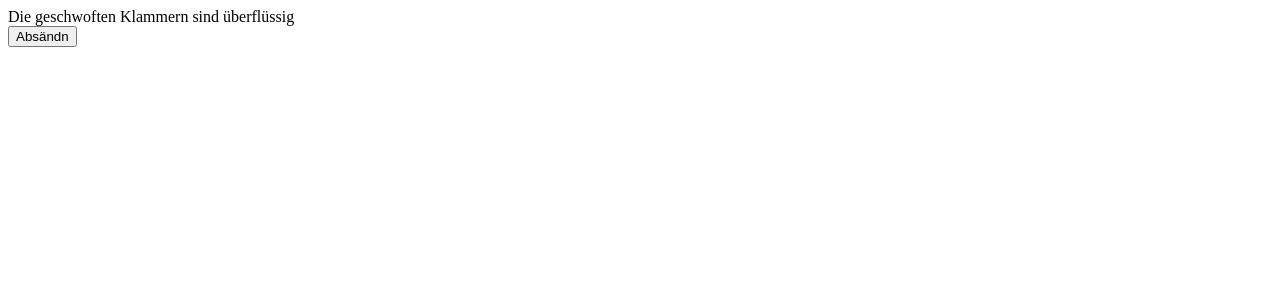
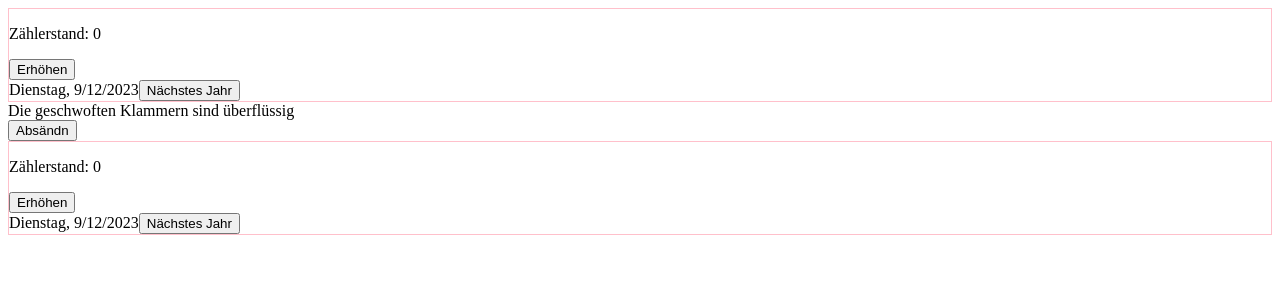
Before and after one commit to SuoraGmbH/react-workshop-2023-09-su, a React (Create React App) app: page / in a window 1280 px wide. Shown: the top 300 px of the page. Built offline with nearby package versions, Linux system fonts and the light colour scheme.

Commit message:
Counter & DateCounta

```diff
--- a/src/App.tsx
+++ b/src/App.tsx
@@ -1,19 +1,22 @@
 import TimeEntryView from "./components/TimeEntryView";
 import TimeEntryForm from "./components/TimeEntryForm";
+import Counter from "./components/Counter";
+import DateCounta from "./components/DateCounta";
 
 function App() {
   return (
     <div>
+      <Counter />
       <TimeEntryView
         timeEntry={{
           id: "dsadas",
           comment: "Die geschwoften Klammern sind überflüssig",
           start: new Date(),
           end: new Date(),
-          key: "",
         }}
       />
       <TimeEntryForm />
+      <Counter />
     </div>
   );
 }
--- /dev/null
+++ b/src/components/Counter.tsx
@@ -0,0 +1,23 @@
+import { useState } from "react";
+import DateCounta from "./DateCounta";
+
+const Counter = () => {
+  const [count, setCount] = useState(0);
+
+  return (
+    <div style={{ border: "1px solid pink" }}>
+      <p>Zählerstand: {count}</p>
+      <button
+        onClick={() => {
+          setCount(() => count + 1);
+        }}
+      >
+        Erhöhen
+      </button>
+
+      <DateCounta />
+    </div>
+  );
+};
+
+export default Counter;
--- /dev/null
+++ b/src/components/DateCounta.tsx
@@ -0,0 +1,38 @@
+import React, { useState } from "react";
+const getWeekDay = (date: Date) => {
+  const days = [
+    "Sonntag",
+    "Montag",
+    "Dienstag",
+    "Mittwoch",
+    "Donnerstag",
+    "Freitag",
+    "Sonnabend",
+  ];
+  return days[date.getDay()];
+};
+
+const DateCounta: React.FunctionComponent = () => {
+  const [date, setDate] = useState(new Date());
+
+  return (
+    <div>
+      {getWeekDay(date)}, {date.toLocaleDateString()}
+      <button
+        onClick={() => {
+          setDate((prevDate) => {
+            const newDate = new Date(prevDate);
+
+            newDate.setFullYear(newDate.getFullYear() + 1);
+
+            return newDate;
+          });
+        }}
+      >
+        Nächstes Jahr
+      </button>
+    </div>
+  );
+};
+
+export default DateCounta;
```
